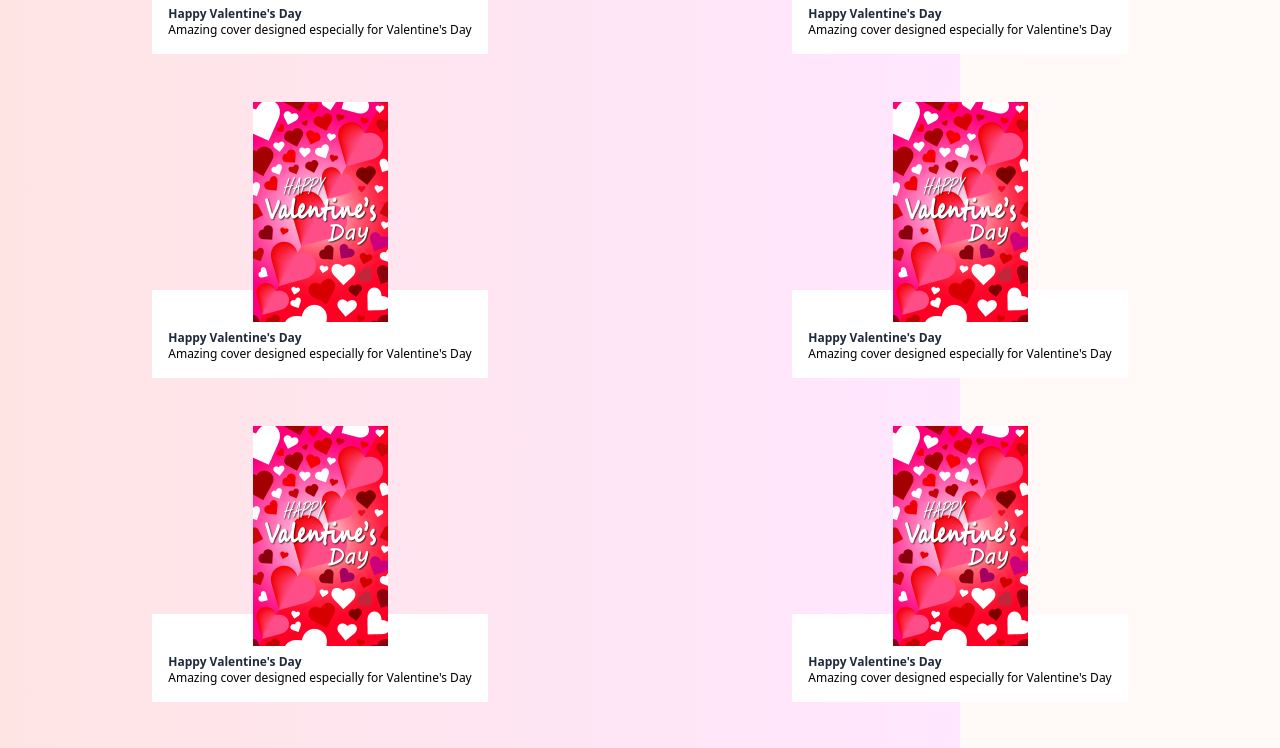
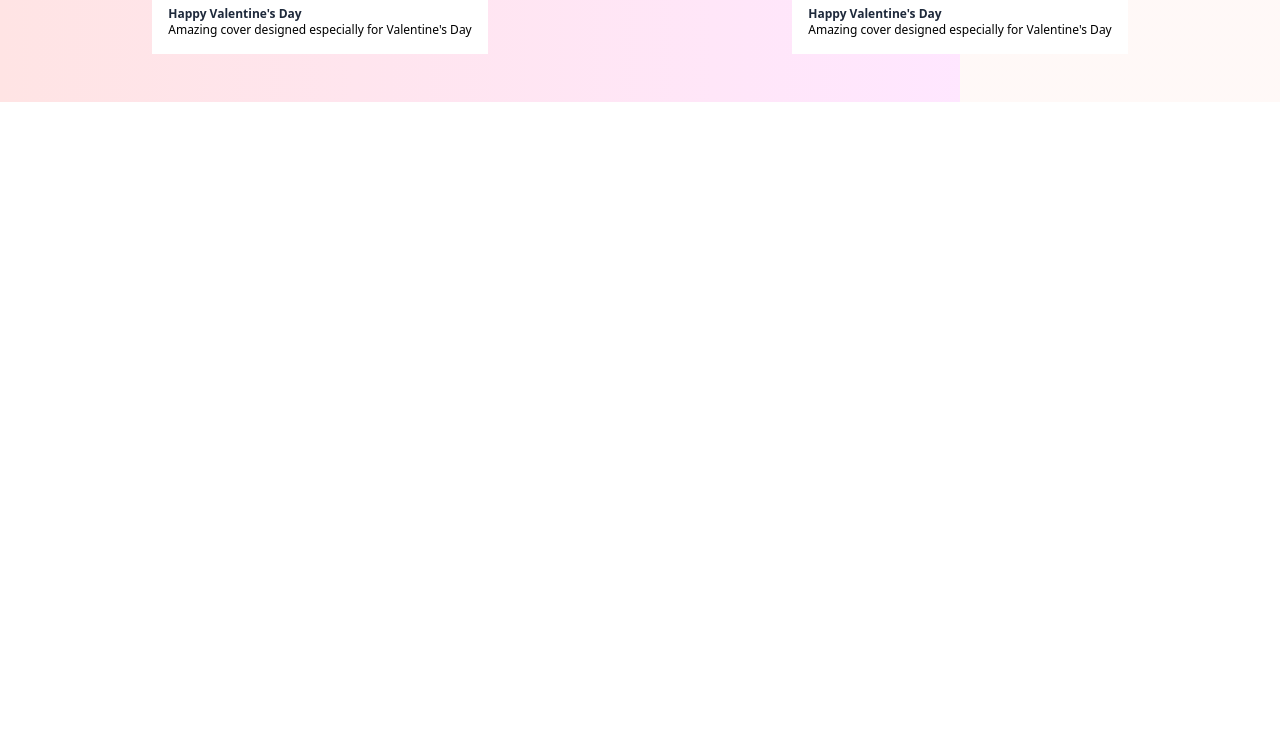
Before and after one commit to UncleKhab/greeting-cards, a Next.js app: page /cards in a window 1280 px wide. Shown: the part 1340-2088 px from the top of the page. After the commit the page ends 1442 px from the top, so only its background shows below. Built offline with nearby package versions, Linux system fonts and the light colour scheme.

Commit message:
changed to doublequotes

```diff
--- a/pages/cards/index.jsx
+++ b/pages/cards/index.jsx
@@ -4,7 +4,7 @@ import MenuBar from "../../components/molecules/menu-bar/MenuBar";
 import styles from "./styles.module.css";
 
 const index = () => {
-  const imageList = ['/assets/images/card-cover2.png', '/assets/images/card-cover2.png', '/assets/images/card-cover2.png','/assets/images/card-cover2.png','/assets/images/card-cover2.png','/assets/images/card-cover2.png','/assets/images/card-cover2.png','/assets/images/card-cover2.png','/assets/images/card-cover2.png','/assets/images/card-cover2.png','/assets/images/card-cover2.png','/assets/images/card-cover2.png','/assets/images/card-cover2.png']
+  const imageList = ["/assets/images/card-cover2.png", "/assets/images/card-cover2.png", "/assets/images/card-cover2.png", "/assets/images/card-cover2.png", "/assets/images/card-cover2.png", "/assets/images/card-cover2.png", "/assets/images/card-cover2.png","/assets/images/card-cover2.png" ]
   return (
     <div className={`${styles.pageBg}`}>
       <MenuBar />
```
